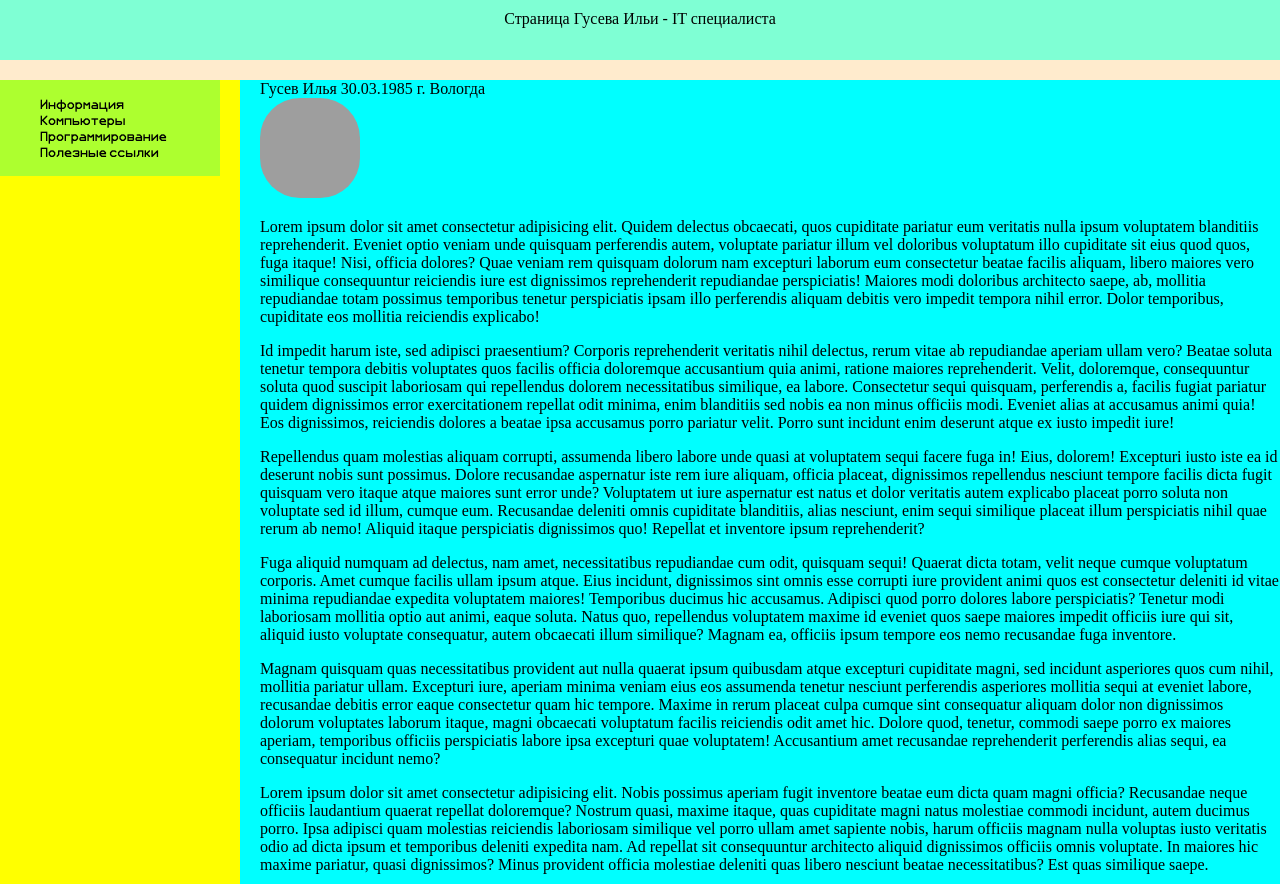
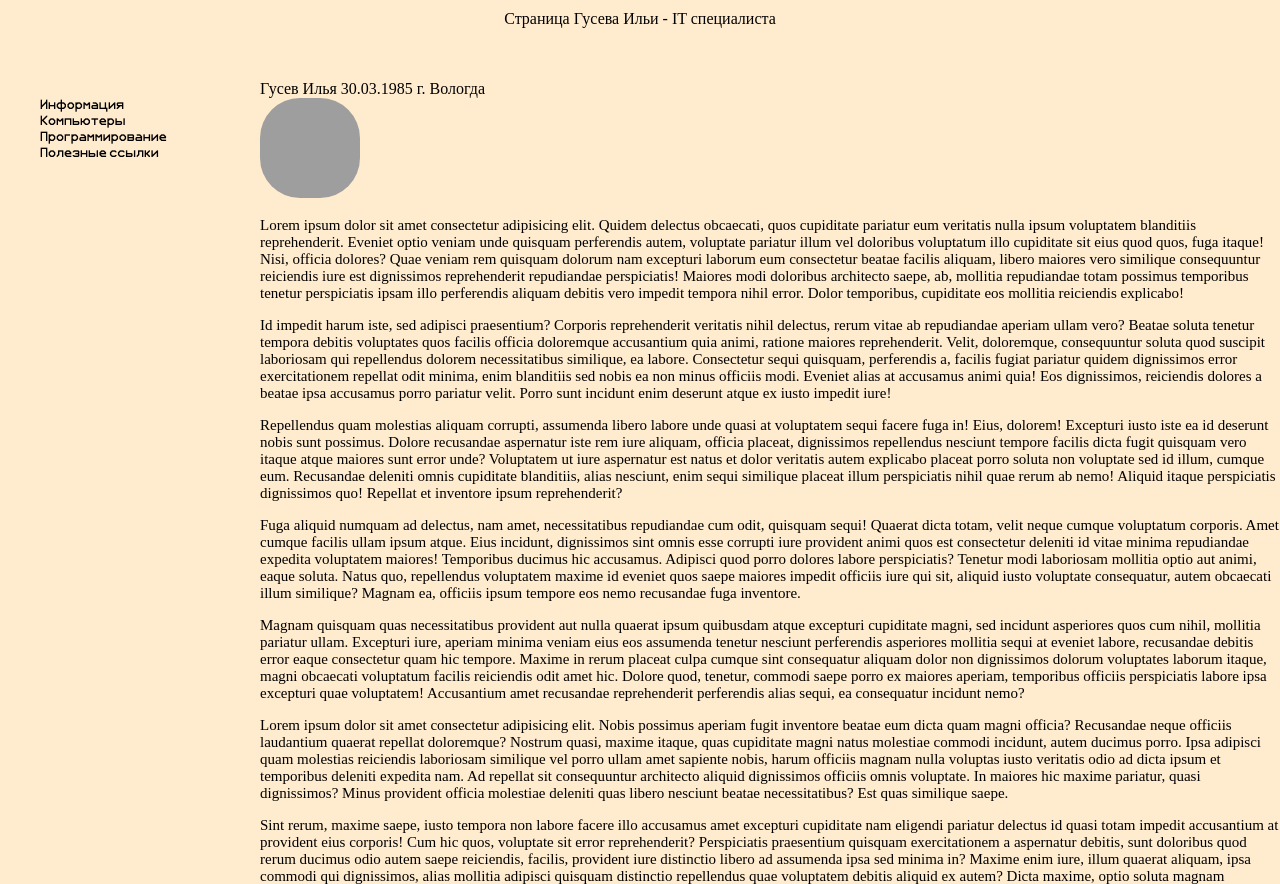
Before and after one commit to imgusev/imgusev.github.io, a website: page index.html in a window 1280 px wide. Shown: the top 884 px of the page. Drawn offline with Linux system fonts and the light colour scheme; grey boxes are pictures that could not be loaded.

Commit message:
Добавлен main.js убраны фоны блоков

```diff
--- a/css/index.css
+++ b/css/index.css
@@ -15,22 +15,18 @@ body {
   width: 100%;
   height: 50px;
   margin-bottom: 20px;
-  background-color: aquamarine;
   padding-top: 10px;
 }
 
 .container {
   width: 100%;
   margin: auto auto;
-  background-color: yellow;
 }
 
 .menu {
-  font-family: "Roboto", "Arial", sans-serif;
   width: 220px;
   float: left;
   vertical-align: top;
-  background-color: greenyellow;
   font-family: "Suboleya Regular";
 }
 
@@ -42,13 +38,13 @@ a {
   color: black;
   text-decoration: none;
 }
+
 a:hover {
   color: blue;
 }
 
 .content {
   min-width: 500px;
-  background-color: aqua;
   padding-left: 20px;
   margin-left: 240px;
 }
@@ -60,10 +56,12 @@ a:hover {
 }
 
 .footer {
-  background-color: red;
+  font-family: "Suboleya Regular";
   text-align: center;
   height: 60px;
   padding-top: 30px;
 }
+
 p {
+  font-size: 15px;
 }
```
Also changed, not shown: js/main.js (added).
